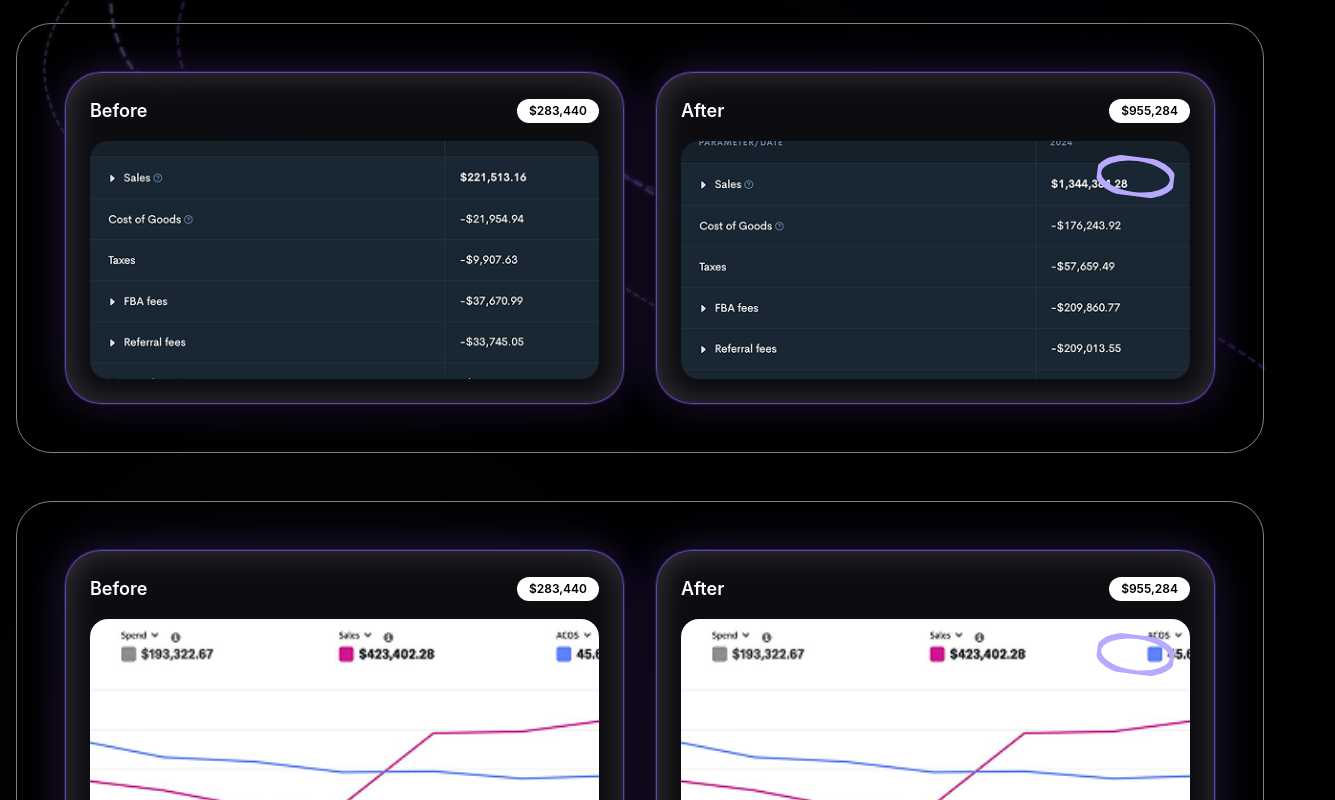
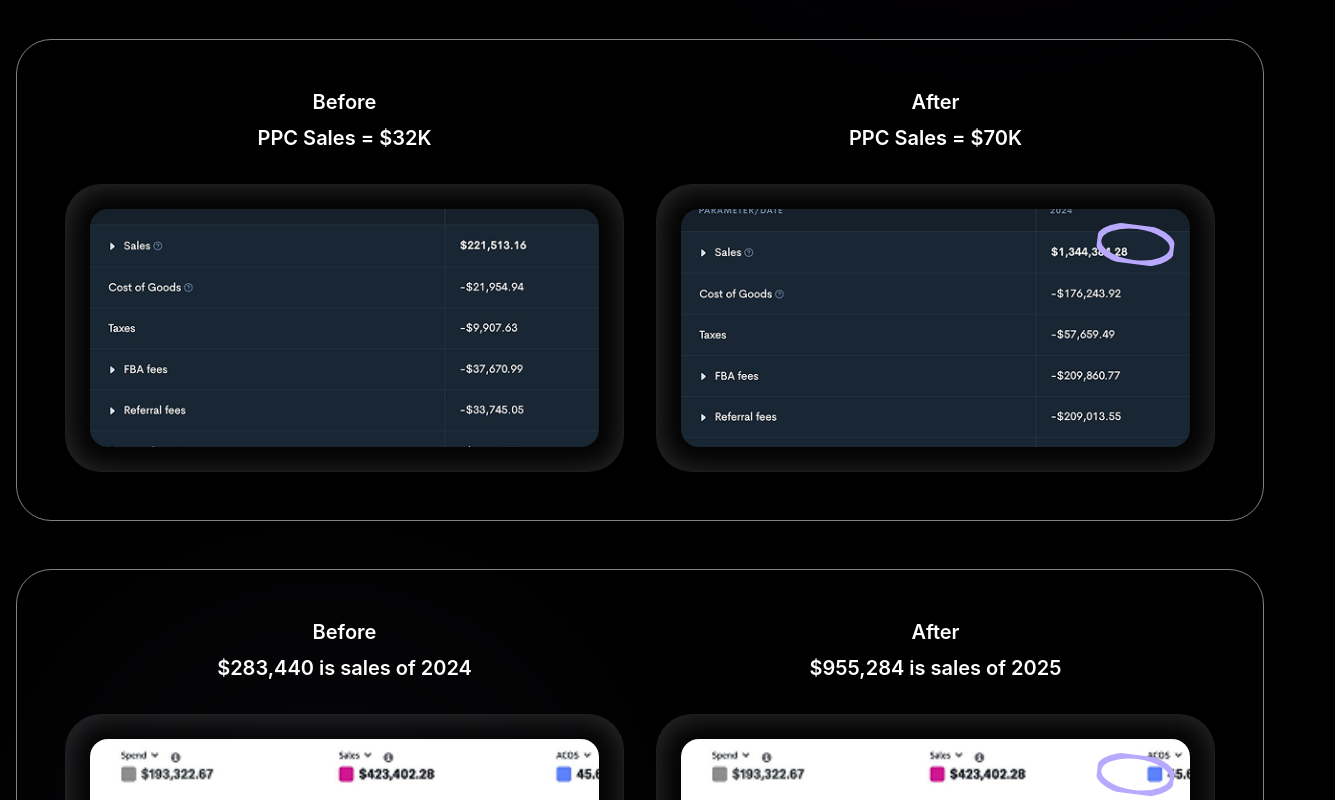
Before and after one commit to Abdullah-Shahbaz-Dude/brandefyn, a React (Vite) app: page / in a window 1280 px wide. Shown: the part 1900-2700 px from the top of the page, 1335 px wide, since content can reach past the window. Built offline with nearby package versions, Linux system fonts and the light colour scheme.

Commit message:
home page

```diff
--- a/src/components/sections/BeforeAfter.tsx
+++ b/src/components/sections/BeforeAfter.tsx
@@ -53,18 +53,23 @@ export default function BeforeAfter() {
                 return (
                   <>
                     {/* Before Card */}
+                        <p className="text-white text-xl  font-semibold text-center">
+                          Before
+                        </p>
+                        {/* After Card */}
+                        <p className="text-white text-xl font-semibold text-center">
+                          After
+                        </p>
+
                     <motion.div
                       key={`${study.id}-before`}
                       initial={{ opacity: 0, x: -30 }}
                       whileInView={{ opacity: 1, x: 0 }}
                       viewport={{ once: true }}
                       transition={{ duration: 0.6 }}
-                      className="relative min-w-0"
+                      className="relative min-w-0 "
                     >
-                      <div className="glass-card glass-card-glow card-glow-hover rounded-[36px] p-6 relative ">
-                        <p className="text-white text-lg font-semibold mb-4">
-                          Before
-                        </p>
+                      <div className="table-card rounded-[36px] p-6 relative">
                         <div className="relative">
                           <img
                             src={images.before}
@@ -75,7 +80,6 @@ export default function BeforeAfter() {
                       </div>
                     </motion.div>
 
-                    {/* After Card */}
                     <motion.div
                       key={`${study.id}-after`}
                       initial={{ opacity: 0, x: 30 }}
@@ -84,10 +88,7 @@ export default function BeforeAfter() {
                       transition={{ duration: 0.6, delay: 0.1 }}
                       className="relative min-w-0"
                     >
-                      <div className="glass-card glass-card-glow card-glow-hover rounded-[36px] p-6 relative overflow-hidden">
-                        <p className="text-white text-lg font-semibold mb-4">
-                          After
-                        </p>
+                      <div className="table-card rounded-[36px] p-6 relative overflow-hidden">
                         <div className="relative">
                           <img
                             src={images.after}
@@ -115,6 +116,7 @@ export default function BeforeAfter() {
                         </div>
                       </div>
                     </motion.div>
+
                   </>
                 );
               })}
@@ -137,6 +139,24 @@ export default function BeforeAfter() {
                 return (
                   <>
                     {/* Before Card with Price */}
+                    <div className="flex flex-col gap-2">
+                    <p className="text-white text-xl font-semibold text-center">
+                          Before
+                    </p>
+                      <p className="text-white text-xl font-semibold text-center">
+                        PPC Sales = $32K
+                      </p>
+                    </div>
+
+                    <div className="flex flex-col gap-2">
+                    <p className="text-white text-xl font-semibold text-center">
+                          After
+                    </p>
+                      <p className="text-white text-xl font-semibold text-center">
+                        PPC Sales = $70K
+                      </p>
+                    </div>
+
                     <motion.div
                       key={`${study.id}-before-price`}
                       initial={{ opacity: 0, y: 30 }}
@@ -145,19 +165,8 @@ export default function BeforeAfter() {
                       transition={{ duration: 0.6 }}
                       className="relative"
                     >
-                      <div className="glass-card glass-card-glow card-glow-hover rounded-[36px] p-6 relative overflow-hidden">
-                        <div className="flex items-center justify-between mb-4">
-                          <p className="text-white text-lg font-semibold">
-                            Before
-                          </p>
-                          <div className="flex items-center gap-2">
-                            <div className="bg-white px-3 py-1 rounded">
-                              <p className="text-black text-xs font-semibold">
-                                {study.beforePrice || "$283,440"}
-                              </p>
-                            </div>
-                          </div>
-                        </div>
+                      <div className="table-card rounded-[36px] p-6 relative overflow-hidden">
+
                         <div className="relative">
                           <img
                             src={images.before}
@@ -177,19 +186,8 @@ export default function BeforeAfter() {
                       transition={{ duration: 0.6, delay: 0.1 }}
                       className="relative"
                     >
-                      <div className="glass-card glass-card-glow card-glow-hover rounded-[36px] p-6 relative overflow-hidden">
-                        <div className="flex items-center justify-between mb-4">
-                          <p className="text-white text-lg font-semibold">
-                            After
-                          </p>
-                          <div className="flex items-center gap-2">
-                            <div className="bg-white px-3 py-1 rounded">
-                              <p className="text-black text-xs font-semibold">
-                                {study.afterPrice || "$955,284"}
-                              </p>
-                            </div>
-                          </div>
-                        </div>
+                      <div className="table-card rounded-[36px] p-6 relative overflow-hidden">
+
                         <div className="relative">
                           <img
                             src={images.after}
@@ -239,6 +237,25 @@ export default function BeforeAfter() {
                 return (
                   <>
                     {/* Before Card with Price */}
+
+
+                    <div className="flex flex-col gap-2">
+                    <p className="text-white text-xl font-semibold text-center">
+                          Before
+                    </p>
+                      <p className="text-white text-xl font-semibold text-center">
+                       $283,440 is sales of 2024
+                      </p>
+                    </div>
+
+                    <div className="flex flex-col gap-2">
+                    <p className="text-white text-xl font-semibold text-center">
+                          After
+                    </p>
+                      <p className="text-white text-xl font-semibold text-center">
+                        $955,284 is sales of 2025
+                      </p>
+                    </div>
                     <motion.div
                       key={`${study.id}-before-price`}
                       initial={{ opacity: 0, y: 30 }}
@@ -247,19 +264,7 @@ export default function BeforeAfter() {
                       transition={{ duration: 0.6 }}
                       className="relative"
                     >
-                      <div className="glass-card glass-card-glow card-glow-hover rounded-[36px] p-6 relative overflow-hidden">
-                        <div className="flex items-center justify-between mb-4">
-                          <p className="text-white text-lg font-semibold">
-                            Before
-                          </p>
-                          <div className="flex items-center gap-2">
-                            <div className="bg-white px-3 py-1 rounded">
-                              <p className="text-black text-xs font-semibold">
-                                {study.beforePrice || "$283,440"}
-                              </p>
-                            </div>
-                          </div>
-                        </div>
+                      <div className="table-card rounded-[36px] p-6 relative overflow-hidden">
                         <div className="relative">
                           <img
                             src={images.before}
@@ -279,19 +284,8 @@ export default function BeforeAfter() {
                       transition={{ duration: 0.6, delay: 0.1 }}
                       className="relative"
                     >
-                      <div className="glass-card glass-card-glow card-glow-hover rounded-[36px] p-6 relative overflow-hidden">
-                        <div className="flex items-center justify-between mb-4">
-                          <p className="text-white text-lg font-semibold">
-                            After
-                          </p>
-                          <div className="flex items-center gap-2">
-                            <div className="bg-white px-3 py-1 rounded">
-                              <p className="text-black text-xs font-semibold">
-                                {study.afterPrice || "$955,284"}
-                              </p>
-                            </div>
-                          </div>
-                        </div>
+                      <div className="table-card rounded-[36px] p-6 relative overflow-hidden">
+
                         <div className="relative">
                           <img
                             src={images.after}
--- a/src/components/sections/Hero.tsx
+++ b/src/components/sections/Hero.tsx
@@ -104,7 +104,7 @@ export default function Hero() {
           initial={{ opacity: 0, x: -50, rotate: -10 }}
           animate={{ opacity: 1, x: 0, rotate: 10 }}
           transition={{ duration: 0.8, delay: 0.6 }}
-          className="absolute left-[8%] top-[80px] glass-card glass-card-glow card-glow-hover p-8 rounded-[36px] w-[280px] rotate-[10deg] transform z-30"
+          className="absolute left-[8%] top-[80px] glass-card  card-glow-hover p-8 rounded-[36px] w-[280px] rotate-[10deg] transform z-30"
         >
           <p className="text-[52px] font-extrabold leading-none mb-2 tracking-tighter text-white">
             10 B+
@@ -119,7 +119,7 @@ export default function Hero() {
           initial={{ opacity: 0, y: 50, rotate: 8 }}
           animate={{ opacity: 1, y: 0, rotate: -8 }}
           transition={{ duration: 0.8, delay: 0.8 }}
-          className="absolute left-1/3 top-[120px] -translate-x-1/2 w-[480px] max-w-[90vw] glass-card glass-card-glow card-glow-hover rounded-[36px] p-8 -rotate-[8deg] transform z-20"
+          className="absolute left-1/3 top-[120px] -translate-x-1/2 w-[480px] max-w-[90vw] glass-card  card-glow-hover rounded-[36px] p-8 -rotate-[8deg] transform z-20"
         >
           {/* Header */}
           <div className="flex items-center justify-between mb-8">
@@ -192,7 +192,7 @@ export default function Hero() {
           initial={{ opacity: 0, x: 50, rotate: 3 }}
           animate={{ opacity: 1, x: 0, rotate: -3 }}
           transition={{ duration: 0.8, delay: 1 }}
-          className="absolute right-[1%] top-[100px]  glass-card glass-card-glow card-glow-hover p-8 rounded-[36px] w-[380px] max-w-[90vw] -rotate-[3deg] transform z-30"
+          className="absolute right-[1%] top-[100px]  glass-card  card-glow-hover p-8 rounded-[36px] w-[380px] max-w-[90vw] -rotate-[3deg] transform z-30"
         >
           <div className="flex items-center gap-4 mb-6 ">
             <img
--- a/src/components/sections/Metrics.tsx
+++ b/src/components/sections/Metrics.tsx
@@ -32,7 +32,7 @@ export default function Metrics() {
               whileInView={{ opacity: 1, y: 0 }}
               viewport={{ once: true }}
               transition={{ duration: 0.6, delay: index * 0.1 }}
-              className="glass-card glass-card-glow card-glow-hover rounded-[36px] p-8 text-center"
+              className="glass-card  card-glow-hover rounded-[36px] p-8 text-center"
             >
               <p className="text-[52px] font-extrabold leading-none mb-2 tracking-tighter text-white">
                 {metric.prefix || ""}
--- a/src/components/sections/Reviews.tsx
+++ b/src/components/sections/Reviews.tsx
@@ -48,7 +48,7 @@ export default function Reviews() {
               whileInView={{ opacity: 1, y: 0 }}
               viewport={{ once: true }}
               transition={{ duration: 0.6, delay: index * 0.1 }}
-              className="glass-card glass-card-glow card-glow-hover rounded-[50px] p-8 text-center"
+              className="glass-card  card-glow-hover rounded-[50px] p-8 text-center"
             >
               {/* Logo */}
               <div className="flex justify-center mb-6">
--- a/src/components/sections/Testimonials.tsx
+++ b/src/components/sections/Testimonials.tsx
@@ -23,6 +23,8 @@ export default function Testimonials() {
   const testimonials = CLIENT_TESTIMONIALS.slice(0, 3).map((testimonial, index) => ({
     ...testimonial,
     image: testimonialImages[index] || testimonialImages[0],
+    thumbnail: TESTIMONIALS[index]?.thumbnail || "",
+    videoSource: TESTIMONIALS[index]?.videoSource || "",
     video: TESTIMONIALS[index]?.video || "",
     isYouTube: TESTIMONIALS[index]?.isYouTube || false,
   }));
@@ -95,7 +97,7 @@ export default function Testimonials() {
                       <div className="glass-card glass-card-glow rounded-[36px] p-6 relative overflow-hidden">
                         <div className="relative w-full md:w-[440px] h-[340px]">
                           <img
-                            src={testimonial.image}
+                            src={testimonial.thumbnail || testimonial.image}
                             alt={testimonial.name}
                             className="w-full h-full object-cover rounded-[23px]"
                           />
--- a/src/components/sections/VideoSalesLetter.tsx
+++ b/src/components/sections/VideoSalesLetter.tsx
@@ -38,7 +38,7 @@ export default function VideoSalesLetter() {
             className="relative"
           >
             <div className="rounded-[30px] overflow-hidden">
-              <VideoPlayer src={heroVideo} className="w-full" />
+              <VideoPlayer src={heroVideo} className="w-full" aspectRatio="1212/572" />
             </div>
           </motion.div>
         </motion.div>
--- a/src/index.css
+++ b/src/index.css
@@ -95,6 +95,13 @@
       0 0 60px rgba(139, 92, 246, 0.4),
       0 0 100px rgba(139, 92, 246, 0.2);
     border-color: rgba(139, 92, 246, 0.8);
+  }
+
+  /* Table card effect - matches Figma design */
+  .table-card {
+    background: rgba(255, 255, 255, 0.01);
+    border: 0.5px solid rgba(255, 255, 255, 0.1);
+    box-shadow: inset 1px 1px 31.3px rgba(255, 255, 255, 0.18);
   }
 
   .btn-glow {
--- a/src/pages/Home.tsx
+++ b/src/pages/Home.tsx
@@ -4,8 +4,7 @@ import BeforeAfter from "../components/sections/BeforeAfter";
 import Metrics from "../components/sections/Metrics";
 import TrustedBy from "../components/sections/TrustedBy";
 import Testimonials from "../components/sections/Testimonials";
-import Reviews from "../components/sections/Reviews";
-
+import lineImage from "../assets/lines.png"
 export default function Home() {
   return (
     <>
@@ -13,59 +12,14 @@ export default function Home() {
       {/* Unified Background with Connecting Lines - Spans VideoSalesLetter → BeforeAfter */}
       <div className="relative">
         {/* Connecting Snake Lines - Dashed/Dotted Background */}
-        <svg
-          className="absolute inset-0 w-full pointer-events-none z-0"
-          style={{ opacity: 0.4 }}
-          viewBox="0 0 1920 2000"
-          preserveAspectRatio="none"
-        >
-          <defs>
-            <filter id="glow-purple-unified">
-              <feGaussianBlur stdDeviation="3" result="coloredBlur"/>
-              <feMerge>
-                <feMergeNode in="coloredBlur"/>
-                <feMergeNode in="SourceGraphic"/>
-              </feMerge>
-            </filter>
-          </defs>
-          {/* Line 1 - Main connecting line flowing from top to bottom */}
-          <path
-            d="M 200 100 Q 400 300, 600 250 Q 800 200, 1000 350 Q 1200 500, 1400 450 Q 1600 400, 1800 550 Q 1700 700, 1500 650 Q 1300 600, 1100 750 Q 900 900, 700 850 Q 500 800, 300 950 Q 100 1100, 200 1250 Q 400 1400, 600 1350 Q 800 1300, 1000 1450 Q 1200 1600, 1400 1550 Q 1600 1500, 1800 1650"
-            fill="none"
-            stroke="rgba(185, 169, 254, 0.6)"
-            strokeWidth="3"
-            strokeDasharray="10, 5"
-            filter="url(#glow-purple-unified)"
-            vectorEffect="non-scaling-stroke"
-          />
-          {/* Line 2 - Secondary connecting line */}
-          <path
-            d="M 300 150 Q 500 350, 700 300 Q 900 250, 1100 400 Q 1300 550, 1500 500 Q 1700 450, 1900 600 Q 1800 750, 1600 700 Q 1400 650, 1200 800 Q 1000 950, 800 900 Q 600 850, 400 1000 Q 200 1150, 300 1300 Q 500 1450, 700 1400 Q 900 1350, 1100 1500 Q 1300 1650, 1500 1600 Q 1700 1550, 1900 1700"
-            fill="none"
-            stroke="rgba(139, 92, 246, 0.5)"
-            strokeWidth="2.5"
-            strokeDasharray="8, 4"
-            filter="url(#glow-purple-unified)"
-            vectorEffect="non-scaling-stroke"
-          />
-          {/* Line 3 - Tertiary connecting line */}
-          <path
-            d="M 100 800 Q 300 400, 500 350 Q 700 300, 900 450 Q 1100 600, 1300 550 Q 1500 500, 1700 650 Q 1600 800, 1400 750 Q 1200 700, 1000 850 Q 800 1000, 600 950 Q 400 900, 200 1050 Q 0 1200, 100 1350 Q 300 1500, 500 1450 Q 700 1400, 900 1550 Q 1100 1700, 1300 1650 Q 1500 1600, 1700 1750"
-            fill="none"
-            stroke="rgba(185, 169, 254, 0.45)"
-            strokeWidth="2"
-            strokeDasharray="6, 3"
-            filter="url(#glow-purple-unified)"
-            vectorEffect="non-scaling-stroke"
-          />
-        </svg>
+       <img src={lineImage} alt="Line Image" className="absolute left-[70%] top-[45%] ] " />
         <BeforeAfter />
         <VideoSalesLetter />
       </div>
       <Metrics />
       <TrustedBy />
       <Testimonials />
-      <Reviews />
+
     </>
   );
 }
```
Also changed, not shown: src/components/ui/VideoPlayer.tsx (+10 -2 lines), src/assets/lines.png (added).
